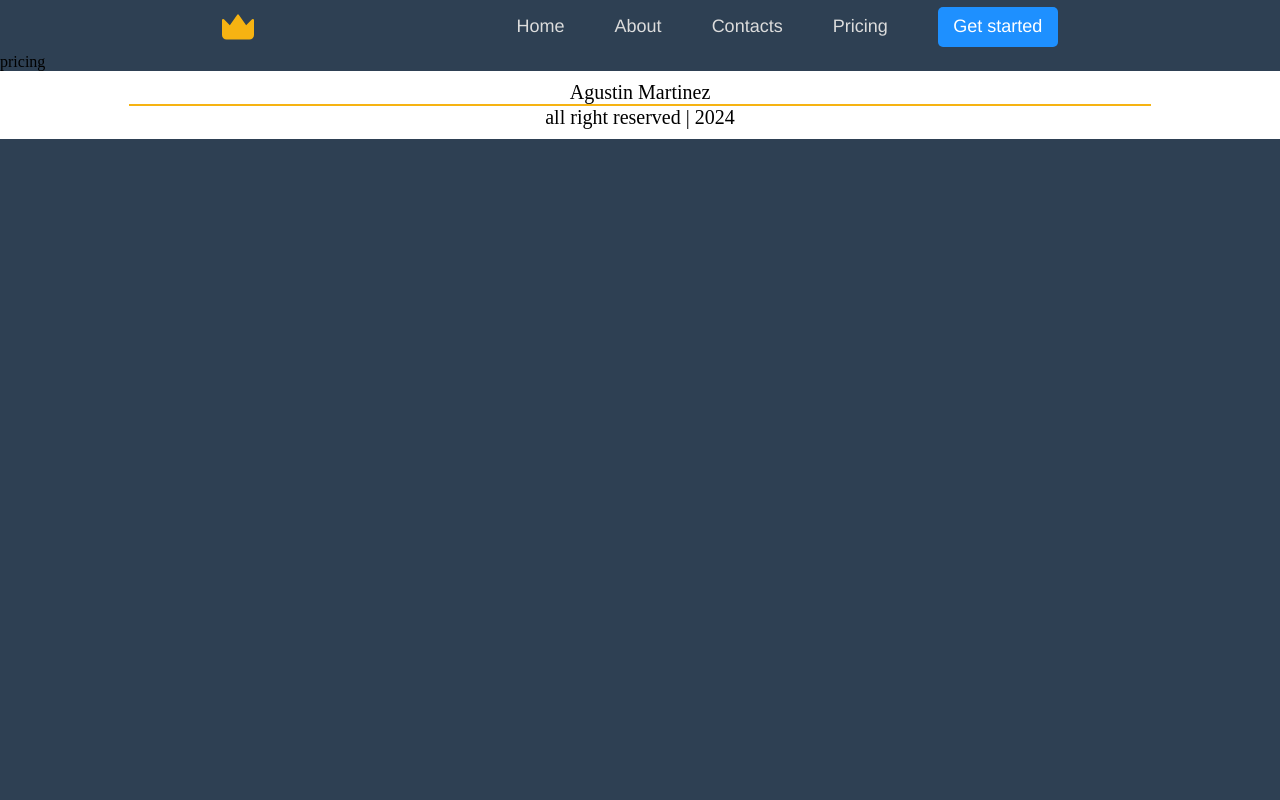
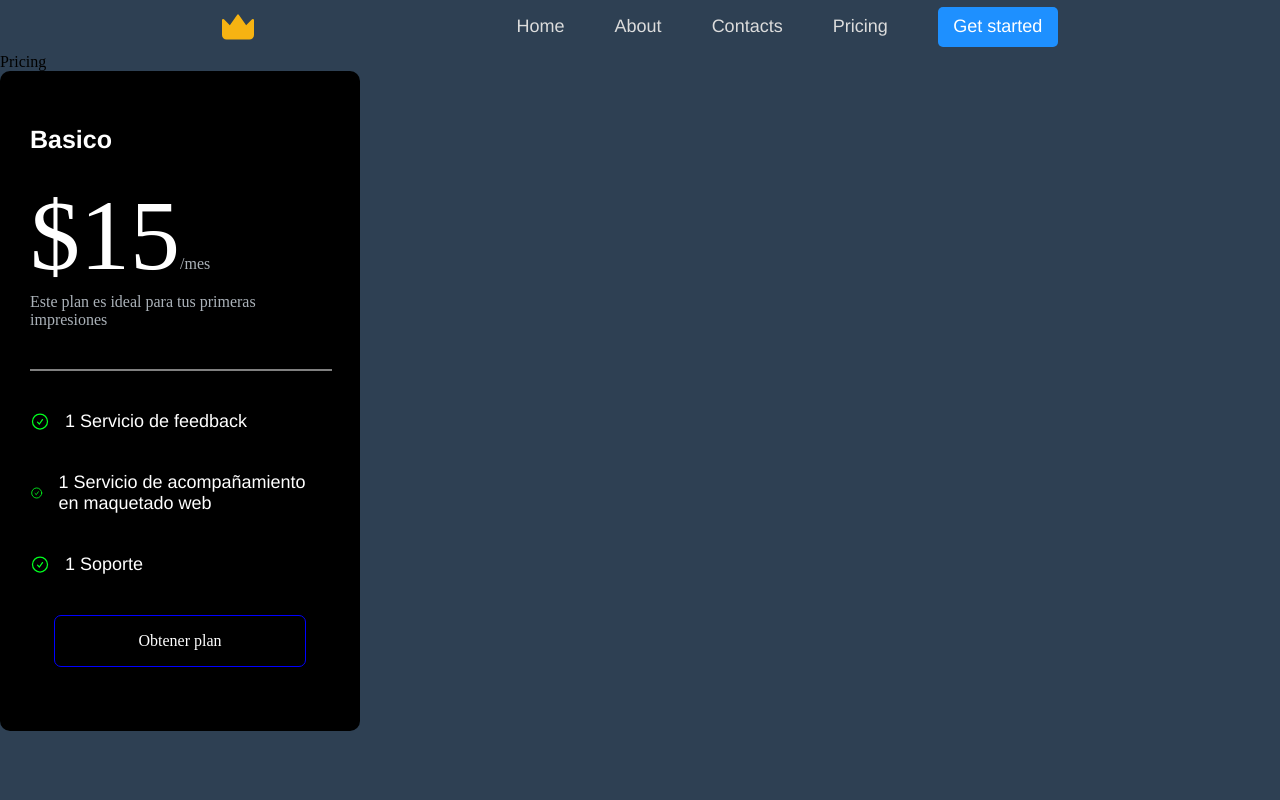
Before and after one commit to Soyagvs/diplo-react-tp, a React (Vite) app: page /pricing in a window 1280 px wide. Shown: the top 800 px of the page. Built offline with nearby package versions, Linux system fonts and the light colour scheme.

Commit message:
add component pricing page

```diff
--- a/src/pages/pricing/Pricing.jsx
+++ b/src/pages/pricing/Pricing.jsx
@@ -1,10 +1,12 @@
-import React from 'react'
 import "./Pricing.css"
+import CardBasic from '../../components/cards-pricing/card-basic/CardBasic'
+
 const Pricing = () => {
     return (
-        <div>
-            pricing
-        </div>
+        <main>
+            Pricing
+            <CardBasic />
+        </main>
     )
 }
 
```
